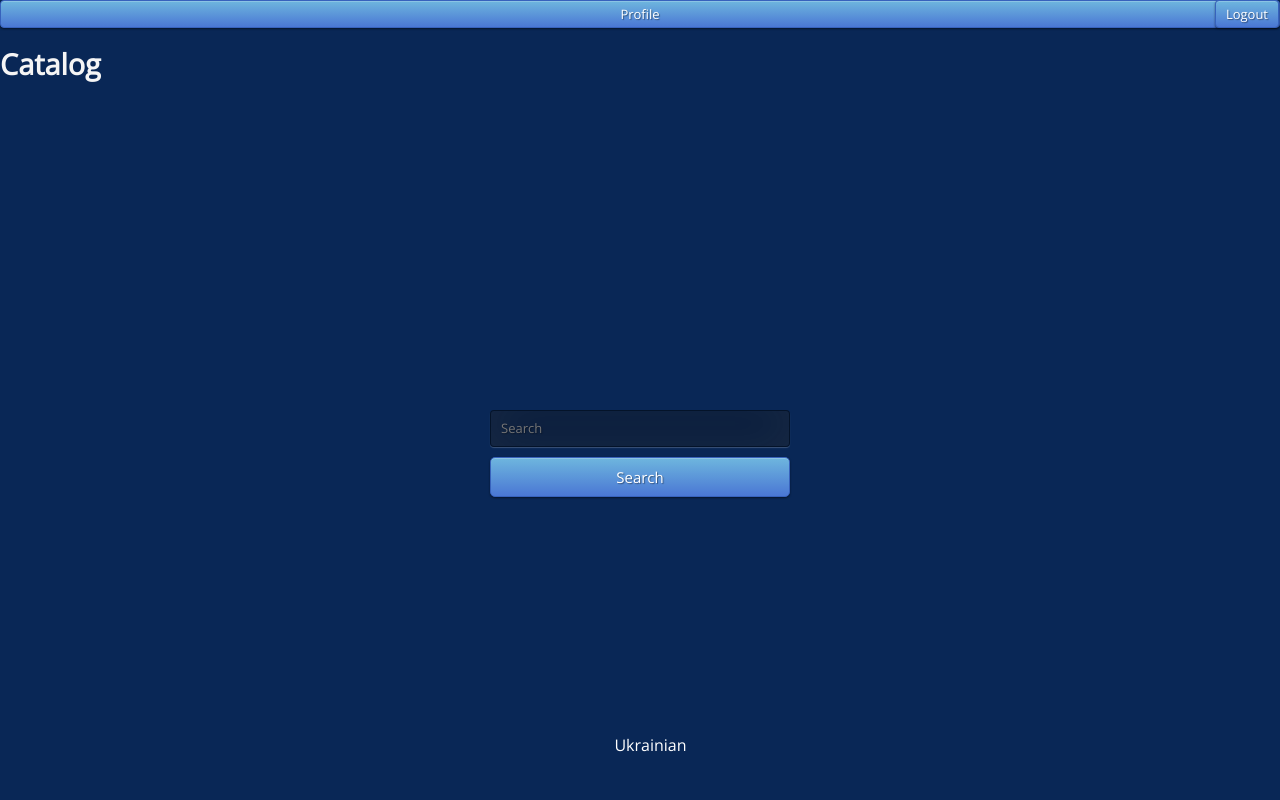
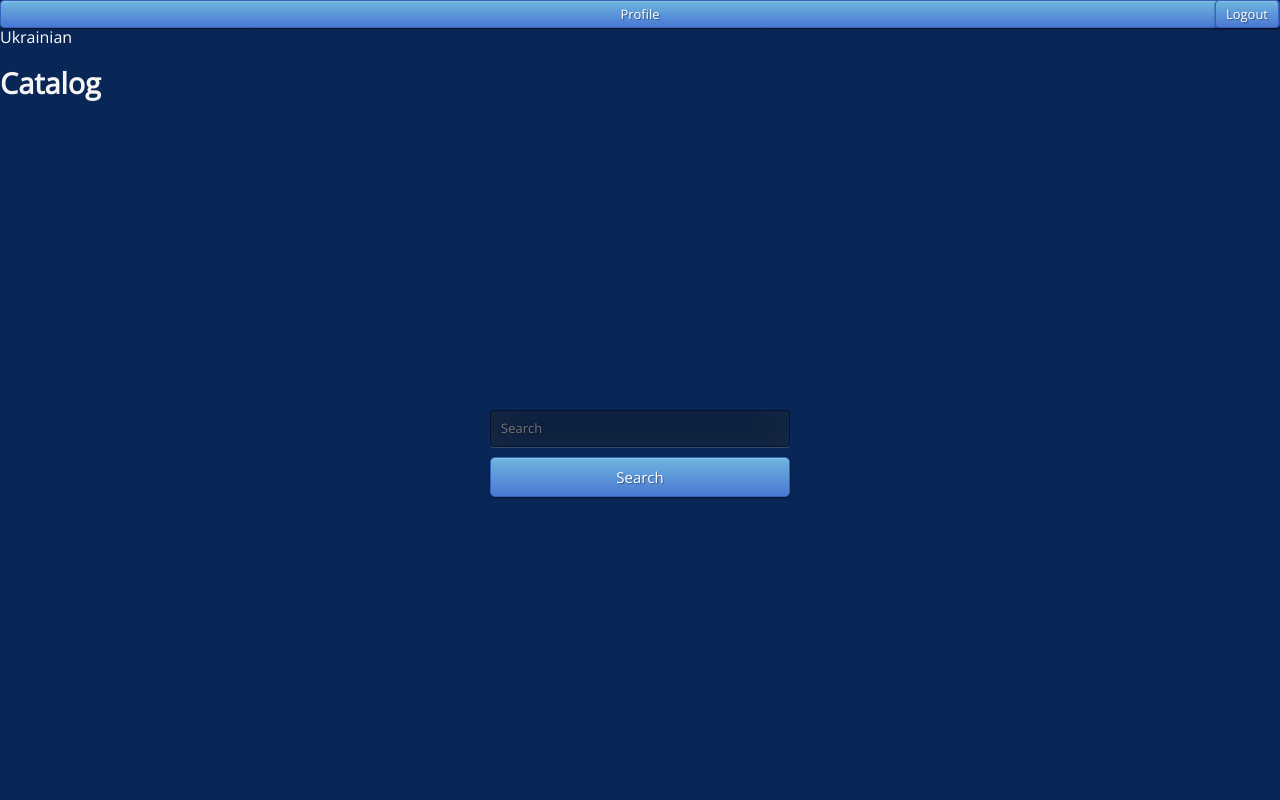
Before and after one commit to Nogromi/django-library, a Django app: page /en/home in a window 1280 px wide. Run offline with Django 3.2, Linux system fonts and the light colour scheme; data that the repository does not hold is empty; some libraries are stand-ins or nearby versions.

Commit message:
PRE-RELEASE

```diff
--- a/library/static/css/lib_css.css
+++ b/library/static/css/lib_css.css
@@ -215,9 +215,7 @@ input:focus {
 
 .language {
     text-decoration: none;
-    position: absolute;
-    top: 92%;
-    left: 48%;
+    margin-bottom: 7px;
 
 }
 .back-to-menu{
--- a/library/templates/library/order_book.html
+++ b/library/templates/library/order_book.html
@@ -9,11 +9,10 @@
             <link rel="stylesheet" href="https://cdnjs.cloudflare.com/ajax/libs/normalize/5.0.0/normalize.min.css">
             <link rel="stylesheet" href="{% static 'css/lib_css.css' %}">
     </head>
-</head>
     <body>
         <a href="{% url 'profile' %}"class="btn btn-primary btn-block" >  {% trans "Profile" %}</a>
         <a href="{% url 'logout' %}" class="btn btn-primary logout">{% trans "Logout" %}</a>
-success order!
+        <h1 class="white-text">success order!</h1>
 
     </body>
 </html>
--- a/library/templates/library/profile.html
+++ b/library/templates/library/profile.html
@@ -8,10 +8,9 @@
         <title>{% trans "My profile" %}</title>
         <link rel="stylesheet" href="https://cdnjs.cloudflare.com/ajax/libs/normalize/5.0.0/normalize.min.css">
         <link rel="stylesheet" href="{% static 'css/lib_css.css' %}">
-
     </head>
     <body>
-            <a href="{% url 'home' %}" class="btn btn-primary btn-block" >{% trans "Back to menu" %}</a>
+        <a href="{% url 'home' %}" class="btn btn-primary btn-block">{% trans "Back to menu" %}</a>
         <a href="/{% trans "uk" %}/home" class="language white-text">{% trans "Ukrainian" %}</a>
         <a href="{% url 'logout' %}" class="btn btn-primary logout">{% trans "Logout" %}</a>
 
@@ -50,11 +49,10 @@
 
                     </div>
                     {% csrf_token %}
-            <input type="hidden" name="book_return" value={{ book.book }} />
+                    <input type="hidden" name="book_return" value={{ book.book }}/>
 
                  </form>
             </p>
-
           </ul>
 
         {% endfor %}
--- a/library/templates/library/sign_up_form.html
+++ b/library/templates/library/sign_up_form.html
@@ -1,6 +1,6 @@
 <!DOCTYPE html>
 {% load staticfiles %}
-{%  load i18n %}
+{% load i18n %}
 <html>
     <head>
         <meta charset="UTF-8">
```
Also changed, not shown: library/templates/library/book_details.html (+7 -9 lines), library/templates/library/book_list.html (+4 -6 lines), library/templates/library/error_message.html (+13 -10 lines), library/templates/library/home.html (+0 -7 lines), library/templates/library/login_form.html (+0 -8 lines), locale/uk/LC_MESSAGES/django.po, 1 other file. Lines whose indentation alone changed are shown as unchanged.
